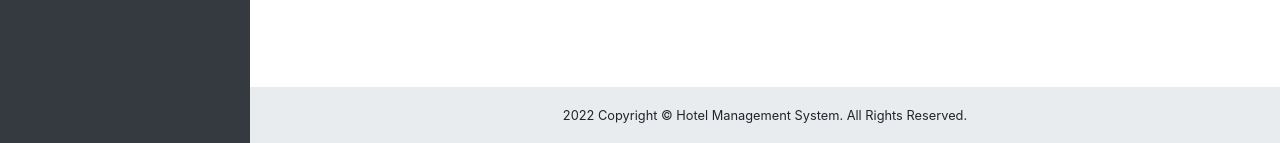
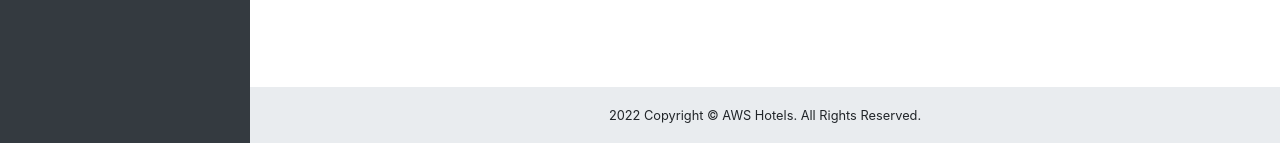
Before and after one commit to CMPE281-CloudTech/project2, a Node server app: page /admin/addhotel in a window 1280 px wide. Shown: the part 657-800 px from the top of the page. Run offline with Node 20, Linux system fonts and the light colour scheme; style sheets or scripts are compiled from the project's sources; some libraries are stand-ins or nearby versions.

Commit message:
Made correction in spellings

```diff
--- a/views/admin/addhotel.ejs
+++ b/views/admin/addhotel.ejs
@@ -87,7 +87,7 @@
               <select name="cat" class="form-control">
                 <option value="Business Class">Business Class</option>
                 <option value="First class">First class</option>
-                <option value="Seceond class">Seceond class</option>
+                <option value="Second class">Second class</option>
             </select>
               <!-- <input type="text" class="form-control" name="cat" placeholder="Category name"> -->
               <p>Room Type</p>
@@ -117,7 +117,7 @@
     <footer class="sticky-footer">
       <div class="container">
         <div class="text-center">
-          <small>2022 Copyright © Hotel Management System. All Rights Reserved.</small>
+          <small>2022 Copyright © AWS Hotels. All Rights Reserved.</small>
         </div>
       </div>
     </footer>
--- a/views/admin/index.ejs
+++ b/views/admin/index.ejs
@@ -195,7 +195,7 @@
     <footer class="sticky-footer">
       <div class="container">
         <div class="text-center">
-          <small>2022 Copyright © Hotel Management System. All Rights Reserved.</small>
+          <small>2022 Copyright © AWS Hotel. All Rights Reserved.</small>
         </div>
       </div>
     </footer>
--- a/views/admin/search.ejs
+++ b/views/admin/search.ejs
@@ -3,7 +3,7 @@
 
 <head>
   <meta charset="UTF-8">
-  <title>CodePen - Bootstrap Admin Dashboard</title>
+  <title>AWS-Hotel Admin Dashboard</title>
   <link rel='stylesheet' href='https://cdnjs.cloudflare.com/ajax/libs/twitter-bootstrap/4.0.0-beta.2/css/bootstrap.css'>
   <link rel="stylesheet" href="./style.css">
 
@@ -94,7 +94,7 @@
     <footer class="sticky-footer">
       <div class="container">
         <div class="text-center">
-          <small>2022 Copyright © Hotel Management System. All Rights Reserved.</small>
+          <small>2022 Copyright © AWS Hotel. All Rights Reserved.</small>
         </div>
       </div>
     </footer>
--- a/views/admin/update.ejs
+++ b/views/admin/update.ejs
@@ -3,7 +3,7 @@
 
 <head>
   <meta charset="UTF-8">
-  <title>CodePen - Bootstrap Admin Dashboard</title>
+  <title>AWS-Hotel Admin Dashboard</title>
   <link rel='stylesheet' href='https://cdnjs.cloudflare.com/ajax/libs/twitter-bootstrap/4.0.0-beta.2/css/bootstrap.css'>
   <link rel="stylesheet" href="./style.css">
 
@@ -128,7 +128,7 @@
         <footer class="sticky-footer">
           <div class="container">
             <div class="text-center">
-              <small>2022 Copyright © Hotel Management System. All Rights Reserved.</small>
+              <small>2022 Copyright © AWS Hotel. All Rights Reserved.</small>
             </div>
           </div>
         </footer>
--- a/views/admin/updatePage.ejs
+++ b/views/admin/updatePage.ejs
@@ -100,7 +100,7 @@
     <footer class="sticky-footer">
       <div class="container">
         <div class="text-center">
-          <small>2022 Copyright © Hotel Management System. All Rights Reserved.</small>
+          <small>2022 Copyright © AWS Hotel. All Rights Reserved.</small>
         </div>
       </div>
     </footer>
```
Also changed, not shown: controllers/admin.js (+3 -6 lines).
